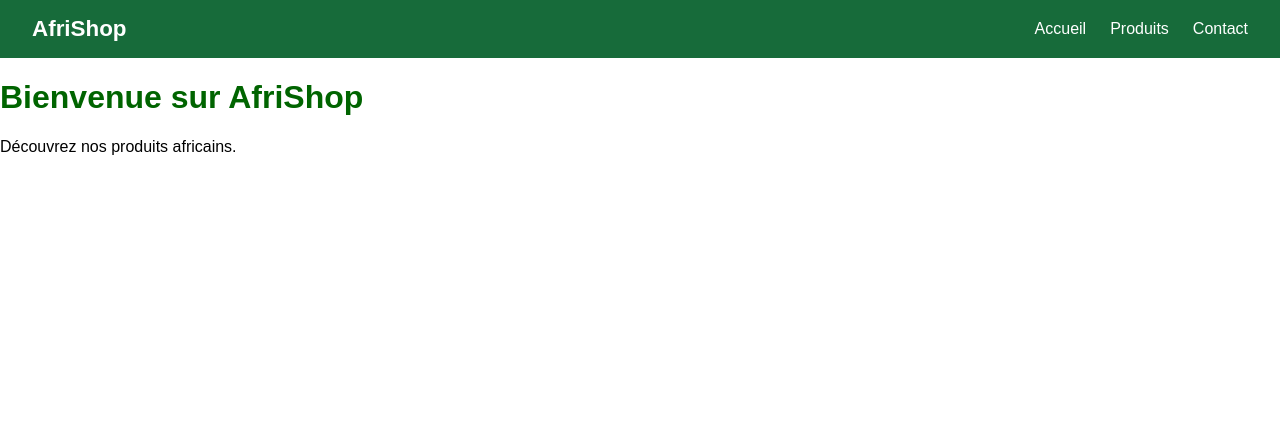
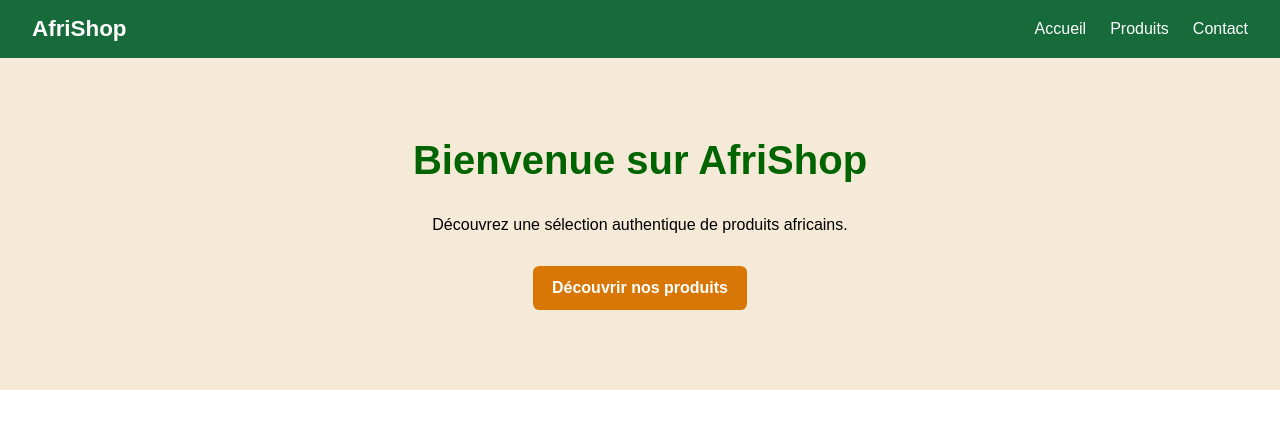
Before and after one commit to yoannathan/AfriShop, a plain HTML site: page index.html in a window 1280 px wide. Drawn offline with Linux system fonts and the light colour scheme.

Commit message:
feat: ajouter la section accueil

```diff
--- a/index.html
+++ b/index.html
@@ -16,7 +16,12 @@
     </nav>
   </header>
 
-  <h1>Bienvenue sur AfriShop</h1>
-  <p>Découvrez nos produits africains.</p>
+  <main>
+    <section id="accueil" class="hero">
+      <h1>Bienvenue sur AfriShop</h1>
+      <p>Découvrez une sélection authentique de produits africains.</p>
+      <a class="button" href="#produits">Découvrir nos produits</a>
+    </section>
+  </main>
 </body>
 </html>
--- a/style.css
+++ b/style.css
@@ -13,3 +13,20 @@ h1 { color: darkgreen; }
 .site-header a { color: white; text-decoration: none; }
 .brand { font-size: 1.4rem; font-weight: bold; }
 nav { display: flex; gap: 1.5rem; }
+
+.hero {
+  background: #f5ead7;
+  padding: 5rem 2rem;
+  text-align: center;
+}
+.hero h1 { margin-top: 0; font-size: 2.5rem; }
+.button {
+  background: #d97706;
+  border-radius: 0.4rem;
+  color: white;
+  display: inline-block;
+  font-weight: bold;
+  margin-top: 1rem;
+  padding: 0.8rem 1.2rem;
+  text-decoration: none;
+}
```
